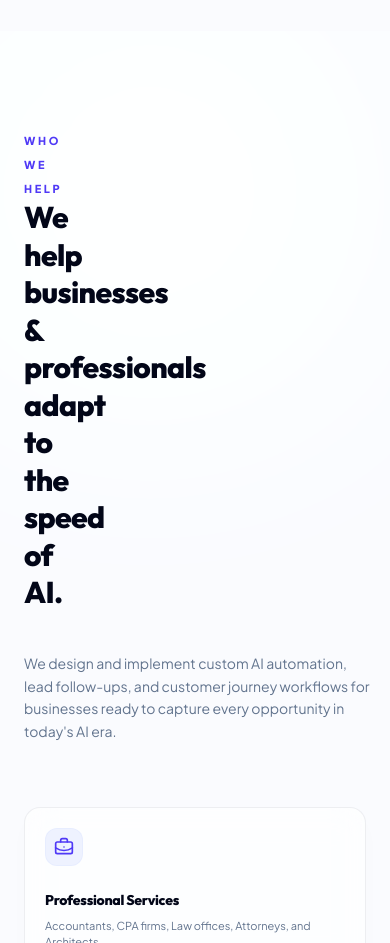
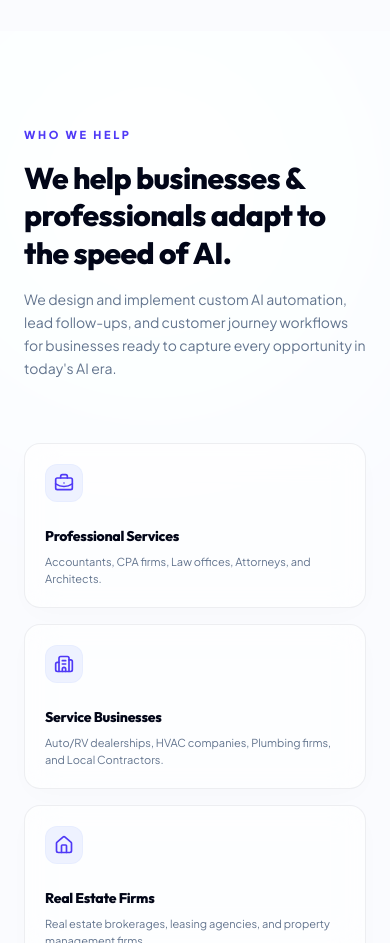
Before and after one commit to princegbabuwo/ai-brainz-website, a Next.js app: page / in a window 390 px wide. Shown: the part 1720-2663 px from the top of the page. Built offline with nearby package versions, Linux system fonts and the light colour scheme.

Commit message:
Fix mobile screen layout wrapping and place subtext underneath heading in WhoWeHelp

```diff
--- a/src/components/WhoWeHelp.jsx
+++ b/src/components/WhoWeHelp.jsx
@@ -46,20 +46,16 @@ export default function WhoWeHelp() {
 
       <div className="max-w-6xl mx-auto px-6 relative z-10">
         {/* Header Block */}
-        <div className="grid grid-cols-1 lg:grid-cols-12 gap-8 items-start mb-16">
-          <div className="lg:col-span-12 space-y-4">
+        <div className="flex flex-col gap-4 mb-16 max-w-4xl">
           <span className="text-[11px] font-extrabold uppercase tracking-[0.24em] text-indigo-600">
             Who We Help
           </span>
-            <h2 className="text-3xl sm:text-4xl md:text-5xl font-extrabold text-slate-950 font-display leading-tight max-w-4xl">
+          <h2 className="text-3xl sm:text-4xl md:text-5xl font-extrabold text-slate-950 font-display leading-tight">
             We help businesses & professionals adapt to the speed of AI.
           </h2>
-          </div>
-          <div className="lg:hidden col-span-12 mt-2">
-            <p className="text-sm sm:text-base text-slate-500 leading-relaxed max-w-xl">
+          <p className="text-sm sm:text-base text-slate-500 leading-relaxed max-w-2xl">
             We design and implement custom AI automation, lead follow-ups, and customer journey workflows for businesses ready to capture every opportunity in today&apos;s AI era.
           </p>
-          </div>
         </div>
 
         {/* Audience Grid */}
```
Lines whose indentation alone changed are shown as unchanged.
